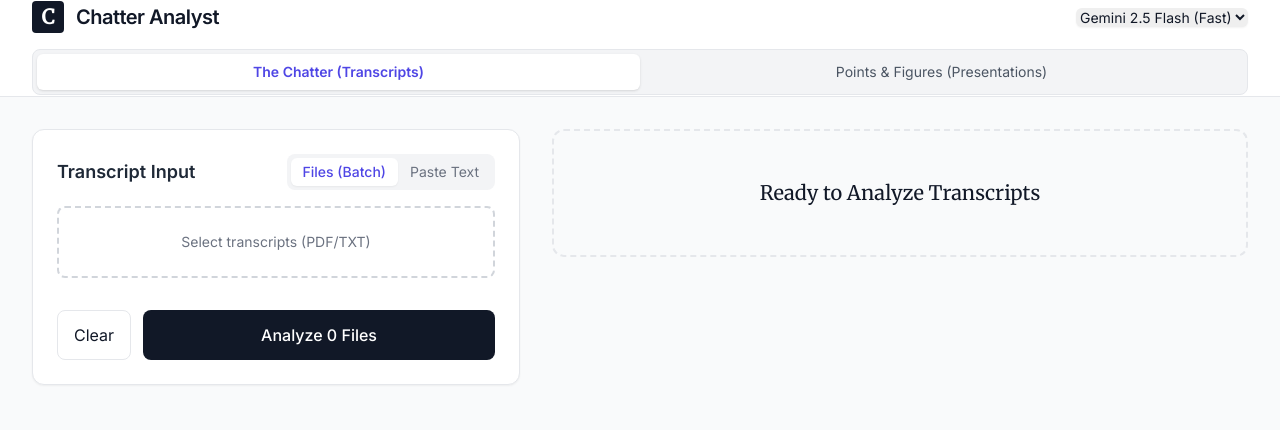
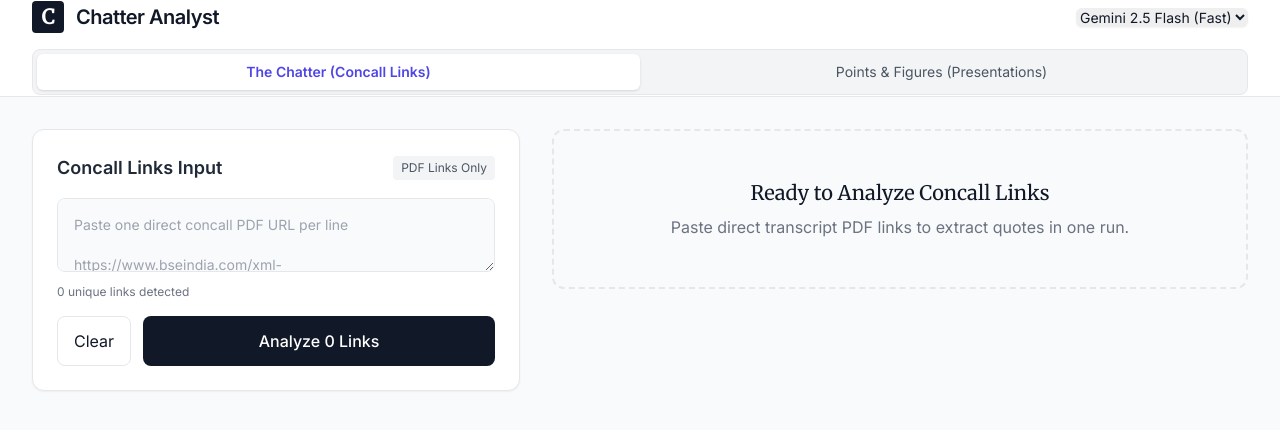
Before and after one commit to kashishkap00r/the-chatter-analyst, a React (Vite) app: page / in a window 1280 px wide. Shown: the top 430 px of the page. Built offline with nearby package versions, Linux system fonts and the light colour scheme.

Commit message:
feat: switch chatter to concall-link analysis workflow

```diff
--- a/App.tsx
+++ b/App.tsx
@@ -1,21 +1,30 @@
 import React, { useState, useCallback, useRef } from 'react';
-import { analyzeTranscript, parsePdfToText, analyzePresentation, convertPdfToImages } from './services/geminiService';
-import { ModelType, type AppMode, type ChatterAnalysisResult, type ChatterAnalysisState, type BatchFile, type PointsAnalysisState } from './types';
+import { analyzeConcallLinks, analyzePresentation, convertPdfToImages } from './services/geminiService';
+import { ModelType, type AppMode, type ChatterAnalysisResult, type ChatterLinkFailure, type PointsAnalysisState } from './types';
 import QuoteCard from './components/QuoteCard';
 import LoadingState from './components/LoadingState';
 import PointsCard from './components/PointsCard';
 import { buildChatterClipboardExport } from './utils/chatterCopyExport';
 
+const parseConcallLinks = (input: string): string[] => {
+  const rawLinks = input
+    .split(/[\n,]+/)
+    .map((value) => value.trim())
+    .filter(Boolean);
+
+  return Array.from(new Set(rawLinks));
+};
+
 const App: React.FC = () => {
   const [appMode, setAppMode] = useState<AppMode>('chatter');
-  const [inputMode, setInputMode] = useState<'text' | 'file'>('file');
-  const [textInput, setTextInput] = useState('');
   const [model, setModel] = useState<ModelType>(ModelType.FLASH);
 
-  // State for "The Chatter"
-  const [batchFiles, setBatchFiles] = useState<BatchFile[]>([]);
-  const [isAnalyzingBatch, setIsAnalyzingBatch] = useState(false);
-  const [chatterSingleState, setChatterSingleState] = useState<ChatterAnalysisState>({ status: 'idle' });
+  // State for "The Chatter" (links only)
+  const [concallLinksInput, setConcallLinksInput] = useState('');
+  const [isAnalyzingLinks, setIsAnalyzingLinks] = useState(false);
+  const [chatterResults, setChatterResults] = useState<ChatterAnalysisResult[]>([]);
+  const [chatterFailures, setChatterFailures] = useState<ChatterLinkFailure[]>([]);
+  const [chatterErrorMessage, setChatterErrorMessage] = useState('');
   const [copyAllStatus, setCopyAllStatus] = useState<'idle' | 'copied' | 'error'>('idle');
   const [copyAllErrorMessage, setCopyAllErrorMessage] = useState('');
 
@@ -25,68 +34,39 @@
 
   const fileInputRef = useRef<HTMLInputElement>(null);
 
-  // --- "The Chatter" Handlers ---
-  const handleAnalyzeText = useCallback(async () => {
-    if (!textInput.trim()) return;
-    setChatterSingleState({ status: 'analyzing' });
+  const handleAnalyzeConcallLinks = useCallback(async () => {
+    const links = parseConcallLinks(concallLinksInput);
+    if (links.length === 0) {
+      return;
+    }
+
+    setIsAnalyzingLinks(true);
+    setChatterErrorMessage('');
+    setCopyAllStatus('idle');
+    setCopyAllErrorMessage('');
+
     try {
-      const result = await analyzeTranscript(textInput, model);
-      setChatterSingleState({ status: 'complete', result });
-    } catch (e: any) {
-      setChatterSingleState({ status: 'error', errorMessage: e.message });
+      const response = await analyzeConcallLinks(links, model);
+      setChatterResults(response.results || []);
+      setChatterFailures(response.failures || []);
+
+      if ((response.results || []).length === 0 && (response.failures || []).length > 0) {
+        setChatterErrorMessage('None of the supplied links could be analyzed. Please check the failed links below.');
       }
-  }, [textInput, model]);
+    } catch (error: any) {
+      setChatterResults([]);
+      setChatterFailures([]);
+      setChatterErrorMessage(error?.message || 'Failed to analyze concall links.');
+    } finally {
+      setIsAnalyzingLinks(false);
+    }
+  }, [concallLinksInput, model]);
 
-  const handleAnalyzeBatch = useCallback(async () => {
-    const pendingFiles = batchFiles.filter(f => f.status === 'ready');
-    if (pendingFiles.length === 0) return;
-    setIsAnalyzingBatch(true);
-    const newFilesState = [...batchFiles];
-    for (let i = 0; i < newFilesState.length; i++) {
-        if (newFilesState[i].status !== 'ready') continue;
-        newFilesState[i] = { ...newFilesState[i], status: 'analyzing', error: undefined };
-        setBatchFiles([...newFilesState]);
-        try {
-            const result = await analyzeTranscript(newFilesState[i].content, model);
-            newFilesState[i] = { ...newFilesState[i], status: 'complete', result };
-        } catch (error: any) {
-            newFilesState[i] = { ...newFilesState[i], status: 'error', error: error.message || "Failed" };
-        }
-        setBatchFiles([...newFilesState]);
-    }
-    setIsAnalyzingBatch(false);
-  }, [batchFiles, model]);
-
-  const handleChatterFileUpload = async (e: React.ChangeEvent<HTMLInputElement>) => {
-    const files = e.target.files;
-    if (!files) return;
-    const promises = Array.from(files).map(async (file: File) => {
-        const id = `${file.name}-${Date.now()}`;
-        const batchItem: BatchFile = { id, name: file.name, content: '', status: 'parsing' };
-        try {
-            if (file.name.toLowerCase().endsWith('.pdf')) {
-              batchItem.content = await parsePdfToText(file);
-            } else {
-              batchItem.content = await file.text();
-            }
-            batchItem.status = 'ready';
-        } catch (err: any) {
-            batchItem.status = 'error';
-            batchItem.error = err.message;
-        }
-        return batchItem;
-    });
-    const newFiles = await Promise.all(promises);
-    setBatchFiles(prev => [...prev, ...newFiles]);
-    if (fileInputRef.current) fileInputRef.current.value = '';
-  };
-
-  // --- "Points & Figures" Handlers ---
   const handlePointsFileUpload = (e: React.ChangeEvent<HTMLInputElement>) => {
     const file = e.target.files?.[0];
     if (file && file.type === 'application/pdf') {
       setPointsFile(file);
-        setPointsState({ status: 'idle' }); // Reset state for new file
+      setPointsState({ status: 'idle' });
     } else if (file) {
       setPointsFile(null);
       setPointsState({ status: 'error', errorMessage: 'Only PDF files are supported for presentations.' });
@@ -97,7 +77,7 @@
     if (!pointsFile) return;
 
     const onProgress = (progressMessage: string) => {
-        setPointsState(prev => ({ ...prev, progressMessage }));
+      setPointsState((prev) => ({ ...prev, progressMessage }));
     };
 
     setPointsState({ status: 'parsing', progressMessage: 'Preparing PDF...' });
@@ -111,28 +91,12 @@
     }
   }, [pointsFile]);
 
-
-  // --- General Handlers ---
-  const getCompletedChatterResults = useCallback((): ChatterAnalysisResult[] => {
-    const results: ChatterAnalysisResult[] = [];
-    if (chatterSingleState.status === 'complete' && chatterSingleState.result) {
-      results.push(chatterSingleState.result);
-    }
-    batchFiles.forEach((file) => {
-      if (file.result) {
-        results.push(file.result);
-      }
-    });
-    return results;
-  }, [batchFiles, chatterSingleState]);
-
   const handleCopyAllChatter = useCallback(async () => {
-    const completedResults = getCompletedChatterResults();
-    if (completedResults.length === 0) {
+    if (chatterResults.length === 0) {
       return;
     }
 
-    const { html, text } = buildChatterClipboardExport(completedResults);
+    const { html, text } = buildChatterClipboardExport(chatterResults);
     const clipboard = navigator?.clipboard;
     if (!clipboard) {
       setCopyAllStatus('error');
@@ -167,88 +131,151 @@
         setTimeout(() => setCopyAllStatus('idle'), 4000);
       }
     }
-  }, [getCompletedChatterResults]);
-
-  const removeBatchFile = (id: string) => setBatchFiles(prev => prev.filter(f => f.id !== id));
+  }, [chatterResults]);
 
   const clearAll = () => {
-      setBatchFiles([]);
-      setTextInput('');
-      setChatterSingleState({ status: 'idle' });
+    setConcallLinksInput('');
+    setIsAnalyzingLinks(false);
+    setChatterResults([]);
+    setChatterFailures([]);
+    setChatterErrorMessage('');
     setCopyAllStatus('idle');
     setCopyAllErrorMessage('');
+
     setPointsFile(null);
     setPointsState({ status: 'idle' });
     if (fileInputRef.current) fileInputRef.current.value = '';
   };
 
   const renderChatterUI = () => {
-    const completedResults = getCompletedChatterResults();
+    const parsedLinks = parseConcallLinks(concallLinksInput);
 
     return (
       <>
         <div className="lg:col-span-5 flex flex-col lg:sticky lg:top-24 lg:max-h-[calc(100vh-8rem)] h-auto">
           <div className="bg-white p-6 rounded-xl shadow-sm border border-gray-200 flex flex-col h-full min-h-[500px] lg:min-h-0">
             <div className="flex justify-between items-center mb-4 shrink-0">
-            <h2 className="text-lg font-semibold text-gray-800">Transcript Input</h2>
-            <div className="flex bg-gray-100 rounded-lg p-1">
-              <button onClick={() => setInputMode('file')} className={`px-3 py-1 text-sm rounded-md transition-all ${inputMode === 'file' ? 'bg-white shadow-sm text-indigo-600 font-medium' : 'text-gray-500'}`}>Files (Batch)</button>
-              <button onClick={() => setInputMode('text')} className={`px-3 py-1 text-sm rounded-md transition-all ${inputMode === 'text' ? 'bg-white shadow-sm text-indigo-600 font-medium' : 'text-gray-500'}`}>Paste Text</button>
+              <h2 className="text-lg font-semibold text-gray-800">Concall Links Input</h2>
+              <span className="text-xs px-2 py-1 rounded bg-gray-100 text-gray-600">PDF Links Only</span>
             </div>
-          </div>
-          {inputMode === 'text' ? (
-            <textarea className="flex-1 w-full p-4 bg-gray-50 border rounded-lg" placeholder="Paste transcript..." value={textInput} onChange={(e) => setTextInput(e.target.value)}></textarea>
-          ) : (
-             <div className="flex-1 flex flex-col overflow-hidden">
-                <div className="border-2 border-dashed border-gray-300 rounded-lg p-6 text-center relative hover:bg-gray-100 shrink-0">
-                    <p className="text-sm text-gray-500">Select transcripts (PDF/TXT)</p>
-                    <input ref={fileInputRef} type="file" accept=".txt,.pdf" multiple onChange={handleChatterFileUpload} className="absolute inset-0 w-full h-full opacity-0 cursor-pointer"/>
-                </div>
-                <div className="flex-1 overflow-y-auto space-y-2 mt-4 pr-2">
-                    {batchFiles.map(file => (
-                        <div key={file.id} className={`flex items-center justify-between p-3 rounded-lg border ${file.status === 'error' ? 'bg-red-50' : 'bg-gray-50'}`}>
-                            <span className="text-sm truncate">{file.result?.companyName || file.name}</span>
-                            <span className="text-xs">{file.status === 'complete' ? `Done (${file.result?.quotes.length})` : file.status}</span>
-                            <button onClick={() => removeBatchFile(file.id)}>X</button>
-                        </div>
-                    ))}
-                </div>
-            </div>
-          )}
+
+            <textarea
+              className="flex-1 w-full p-4 bg-gray-50 border rounded-lg text-sm"
+              placeholder={[
+                'Paste one direct concall PDF URL per line',
+                '',
+                'https://www.bseindia.com/xml-data/corpfiling/AttachLive/example.pdf',
+                'https://files.tijoristack.ai/concall/transcript/example.pdf',
+              ].join('\n')}
+              value={concallLinksInput}
+              onChange={(e) => setConcallLinksInput(e.target.value)}
+            />
+
+            <p className="text-xs text-gray-500 mt-3">
+              {parsedLinks.length} unique link{parsedLinks.length === 1 ? '' : 's'} detected
+            </p>
+
             <div className="flex gap-3 mt-auto shrink-0 pt-4">
-             <button onClick={clearAll} disabled={isAnalyzingBatch || chatterSingleState.status === 'analyzing'} className="px-4 py-3 rounded-lg border">Clear</button>
-            {inputMode === 'text' ? (
-                <button onClick={handleAnalyzeText} disabled={!textInput || chatterSingleState.status === 'analyzing'} className="flex-1 bg-gray-900 text-white font-medium py-3 px-4 rounded-lg">{chatterSingleState.status === 'analyzing' ? 'Analyzing...' : 'Extract Insights'}</button>
-            ) : (
-                <button onClick={handleAnalyzeBatch} disabled={batchFiles.filter(f => f.status === 'ready').length === 0 || isAnalyzingBatch} className="flex-1 bg-gray-900 text-white font-medium py-3 px-4 rounded-lg">{isAnalyzingBatch ? 'Processing...' : `Analyze ${batchFiles.filter(f => f.status === 'ready').length} Files`}</button>
-            )}
+              <button onClick={clearAll} disabled={isAnalyzingLinks} className="px-4 py-3 rounded-lg border">
+                Clear
+              </button>
+              <button
+                onClick={handleAnalyzeConcallLinks}
+                disabled={parsedLinks.length === 0 || isAnalyzingLinks}
+                className="flex-1 bg-gray-900 text-white font-medium py-3 px-4 rounded-lg"
+              >
+                {isAnalyzingLinks ? 'Analyzing...' : `Analyze ${parsedLinks.length} Link${parsedLinks.length === 1 ? '' : 's'}`}
+              </button>
             </div>
           </div>
         </div>
+
         <div className="lg:col-span-7 space-y-8">
-        {completedResults.length > 0 && (
+          {chatterResults.length > 0 && (
             <div className="bg-white rounded-xl border border-gray-200 shadow-sm p-4 flex flex-wrap items-center justify-between gap-3">
               <p className="text-sm text-gray-600">
-              {completedResults.length} compan{completedResults.length === 1 ? 'y' : 'ies'} ready for newsletter export
+                {chatterResults.length} compan{chatterResults.length === 1 ? 'y' : 'ies'} ready for newsletter export
               </p>
               <button
                 onClick={handleCopyAllChatter}
                 className={`inline-flex items-center gap-2 px-4 py-2 rounded-lg text-sm font-medium transition-colors ${
-                copyAllStatus === 'copied' ? 'bg-emerald-100 text-emerald-700 border border-emerald-200' : 'bg-gray-900 text-white'
+                  copyAllStatus === 'copied'
+                    ? 'bg-emerald-100 text-emerald-700 border border-emerald-200'
+                    : 'bg-gray-900 text-white'
                 }`}
               >
                 {copyAllStatus === 'copied' ? 'Copied All' : 'Copy All'}
               </button>
             </div>
           )}
+
           {copyAllStatus === 'error' && copyAllErrorMessage && (
             <div className="bg-red-100 p-4 rounded-lg text-sm text-red-800">{copyAllErrorMessage}</div>
           )}
-        {chatterSingleState.status === 'idle' && batchFiles.length === 0 && <div className="text-center p-12 border-2 border-dashed rounded-xl"><h3 className="text-xl font-serif">Ready to Analyze Transcripts</h3></div>}
-        {chatterSingleState.status === 'analyzing' && <LoadingState />}
-        {chatterSingleState.status === 'error' && <div className="bg-red-100 p-4 rounded-lg">{chatterSingleState.errorMessage}</div>}
-        {chatterSingleState.status === 'complete' && chatterSingleState.result && chatterSingleState.result.quotes.map((q, i) => <QuoteCard key={i} quoteData={q} index={i} />)}
-        {batchFiles.map(file => file.result && <div key={file.id}> <h2 className="text-2xl font-bold mb-4">{file.result.companyName}</h2> {file.result.quotes.map((q, i) => <QuoteCard key={`${file.id}-${i}`} quoteData={q} index={i} />)} </div>)}
+
+          {chatterFailures.length > 0 && (
+            <div className="bg-amber-50 border border-amber-200 rounded-xl p-4">
+              <h3 className="text-sm font-semibold text-amber-800 mb-2">Skipped Links</h3>
+              <div className="space-y-2 text-xs text-amber-900">
+                {chatterFailures.map((failure, index) => (
+                  <div key={`${failure.link}-${index}`} className="p-2 rounded bg-amber-100 border border-amber-200">
+                    <p className="font-medium break-all">{failure.link}</p>
+                    <p>{failure.reason}</p>
+                  </div>
+                ))}
+              </div>
+            </div>
+          )}
+
+          {isAnalyzingLinks && (
+            <div className="bg-white rounded-xl border border-gray-200 shadow-sm p-8">
+              <LoadingState />
+              <p className="text-center text-sm text-indigo-600 mt-4">Analyzing concall links...</p>
+            </div>
+          )}
+
+          {!isAnalyzingLinks && chatterErrorMessage && (
+            <div className="bg-red-100 p-4 rounded-lg">{chatterErrorMessage}</div>
+          )}
+
+          {!isAnalyzingLinks && !chatterErrorMessage && chatterResults.length === 0 && chatterFailures.length === 0 && (
+            <div className="text-center p-12 border-2 border-dashed rounded-xl">
+              <h3 className="text-xl font-serif">Ready to Analyze Concall Links</h3>
+              <p className="text-gray-500 mt-2">Paste direct transcript PDF links to extract quotes in one run.</p>
+            </div>
+          )}
+
+          {chatterResults.map((result, resultIndex) => (
+            <div key={`${result.companyName}-${resultIndex}`}>
+              <div className="mb-4">
+                <h2 className="text-2xl font-bold mb-2">
+                  {result.companyName} | {result.marketCapCategory} | {result.industry}
+                </h2>
+                <p className="text-sm text-gray-600 mb-2">{result.companyDescription}</p>
+                <div className="flex flex-wrap items-center gap-3 text-sm">
+                  <a
+                    className="text-indigo-600 underline"
+                    href={result.zerodhaStockUrl}
+                    target="_blank"
+                    rel="noopener noreferrer"
+                  >
+                    Zerodha
+                  </a>
+                  <a
+                    className="text-indigo-600 underline"
+                    href={result.concallUrl}
+                    target="_blank"
+                    rel="noopener noreferrer"
+                  >
+                    Concall
+                  </a>
+                </div>
+              </div>
+              {result.quotes.map((quote, index) => (
+                <QuoteCard key={`${resultIndex}-${index}`} quoteData={quote} index={index} />
+              ))}
+            </div>
+          ))}
         </div>
       </>
     );
@@ -316,7 +343,7 @@
             )}
           </div>
           <div className="flex border border-gray-200 rounded-lg p-1 bg-gray-100 w-full">
-                <button onClick={() => { setAppMode('chatter'); clearAll(); }} className={`flex-1 py-2 text-sm rounded-md transition-all ${appMode === 'chatter' ? 'bg-white shadow text-indigo-600 font-semibold' : 'text-gray-600'}`}>The Chatter (Transcripts)</button>
+            <button onClick={() => { setAppMode('chatter'); clearAll(); }} className={`flex-1 py-2 text-sm rounded-md transition-all ${appMode === 'chatter' ? 'bg-white shadow text-indigo-600 font-semibold' : 'text-gray-600'}`}>The Chatter (Concall Links)</button>
             <button onClick={() => { setAppMode('points'); clearAll(); }} className={`flex-1 py-2 text-sm rounded-md transition-all ${appMode === 'points' ? 'bg-white shadow text-indigo-600 font-semibold' : 'text-gray-600'}`}>Points & Figures (Presentations)</button>
           </div>
         </div>
--- a/types.ts
+++ b/types.ts
@@ -25,12 +25,18 @@
 export interface ChatterAnalysisResult {
   companyName: string;
   fiscalPeriod: string;
+  nseScrip: string;
   marketCapCategory: string;
   industry: string;
   companyDescription: string;
   zerodhaStockUrl: string;
   concallUrl: string;
   quotes: ExtractedQuote[];
+}
+
+export interface ChatterLinkFailure {
+  link: string;
+  reason: string;
 }
 
 export interface ChatterAnalysisState {
--- a/utils/chatterCopyExport.ts
+++ b/utils/chatterCopyExport.ts
@@ -27,6 +27,20 @@
   }
 };
 
+const normalizeScrip = (value: string | undefined): string =>
+  normalizeValue(value, "")
+    .toUpperCase()
+    .replace(/[^A-Z0-9]/g, "");
+
+const getDeterministicZerodhaUrl = (result: ChatterAnalysisResult): string => {
+  const scrip = normalizeScrip(result.nseScrip);
+  if (scrip) {
+    return `https://zerodha.com/markets/stocks/NSE/${encodeURIComponent(scrip)}/`;
+  }
+  const fallbackUrl = normalizeValue(result.zerodhaStockUrl, "");
+  return isHttpUrl(fallbackUrl) ? fallbackUrl : "";
+};
+
 const getSpeakerLine = (name: string, designation: string): string => {
   const normalizedName = normalizeValue(name);
   const normalizedDesignation = normalizeValue(designation);
@@ -52,14 +66,14 @@
 const buildCompanyHtml = (result: ChatterAnalysisResult): string => {
   const heading = escapeHtml(buildHeaderText(result));
   const companyDescription = escapeHtml(normalizeValue(result.companyDescription, "Company description not available."));
-  const zerodhaUrl = normalizeValue(result.zerodhaStockUrl);
+  const zerodhaUrl = getDeterministicZerodhaUrl(result);
   const concallUrl = normalizeValue(result.concallUrl);
   const headingHtml = isHttpUrl(zerodhaUrl)
     ? `<a href="${escapeHtml(zerodhaUrl)}" style="color:#1155cc;text-decoration:underline;">${heading}</a>`
     : heading;
   const concallHtml = isHttpUrl(concallUrl)
     ? `[<a href="${escapeHtml(concallUrl)}" style="color:#1155cc;text-decoration:underline;">Concall</a>]`
-    : `[Concall: ${escapeHtml(concallUrl)}]`;
+    : `[Concall]`;
 
   const quotesHtml = result.quotes
     .map((quote) => {
@@ -89,7 +103,7 @@
   const header = buildHeaderText(result);
   const description = normalizeValue(result.companyDescription, "Company description not available.");
   const concallUrl = normalizeValue(result.concallUrl);
-  const concallLine = isHttpUrl(concallUrl) ? `[Concall] ${concallUrl}` : `[Concall: ${concallUrl}]`;
+  const concallLine = isHttpUrl(concallUrl) ? `[Concall] ${concallUrl}` : `[Concall]`;
 
   const quoteBlocks = result.quotes.map((quote) => {
     const summary = normalizeValue(quote.summary);
```
Also changed, not shown: services/geminiService.ts (+28 -1 lines), 2 other files (tests, documents, lock files or other folders). Lines whose indentation alone changed are shown as unchanged.
